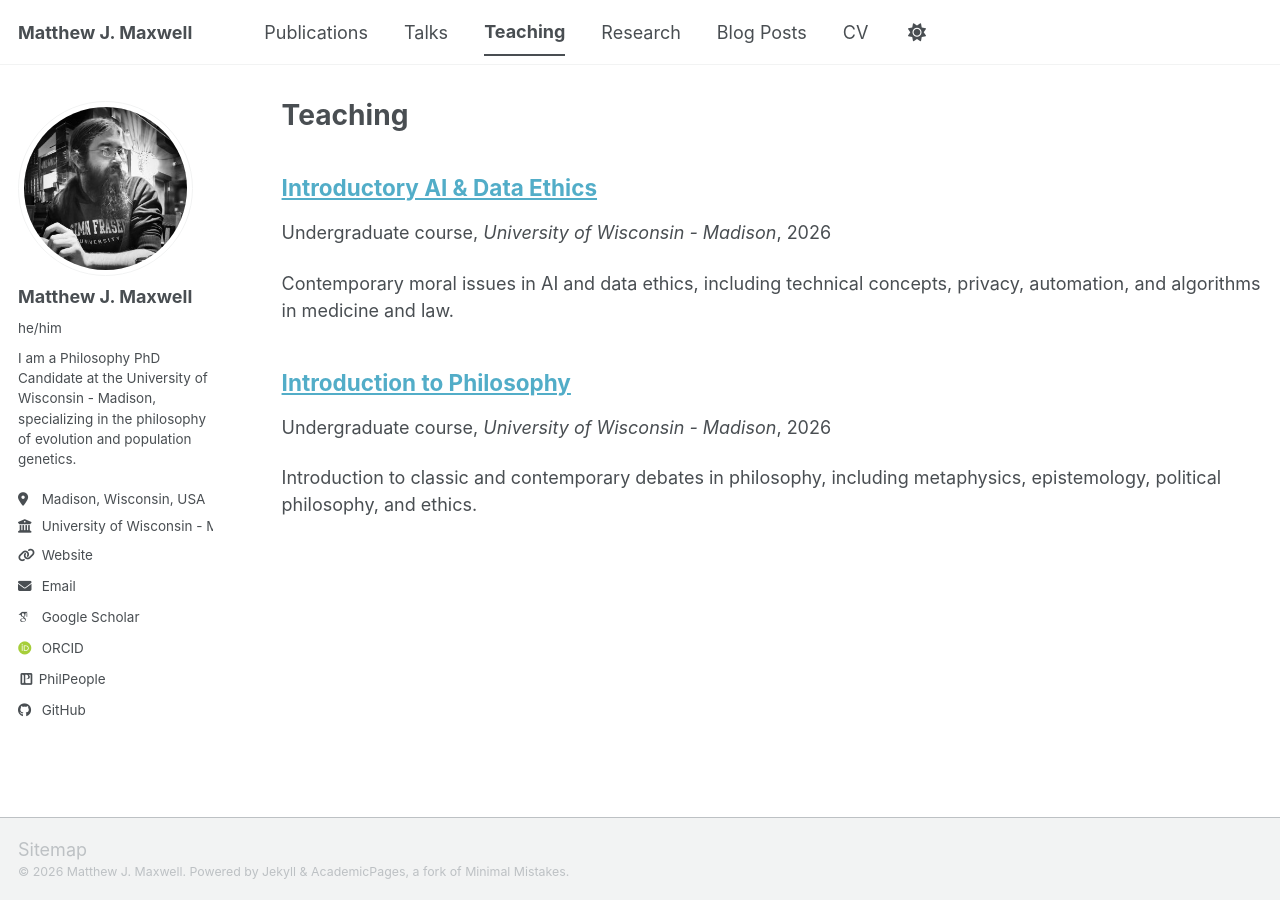
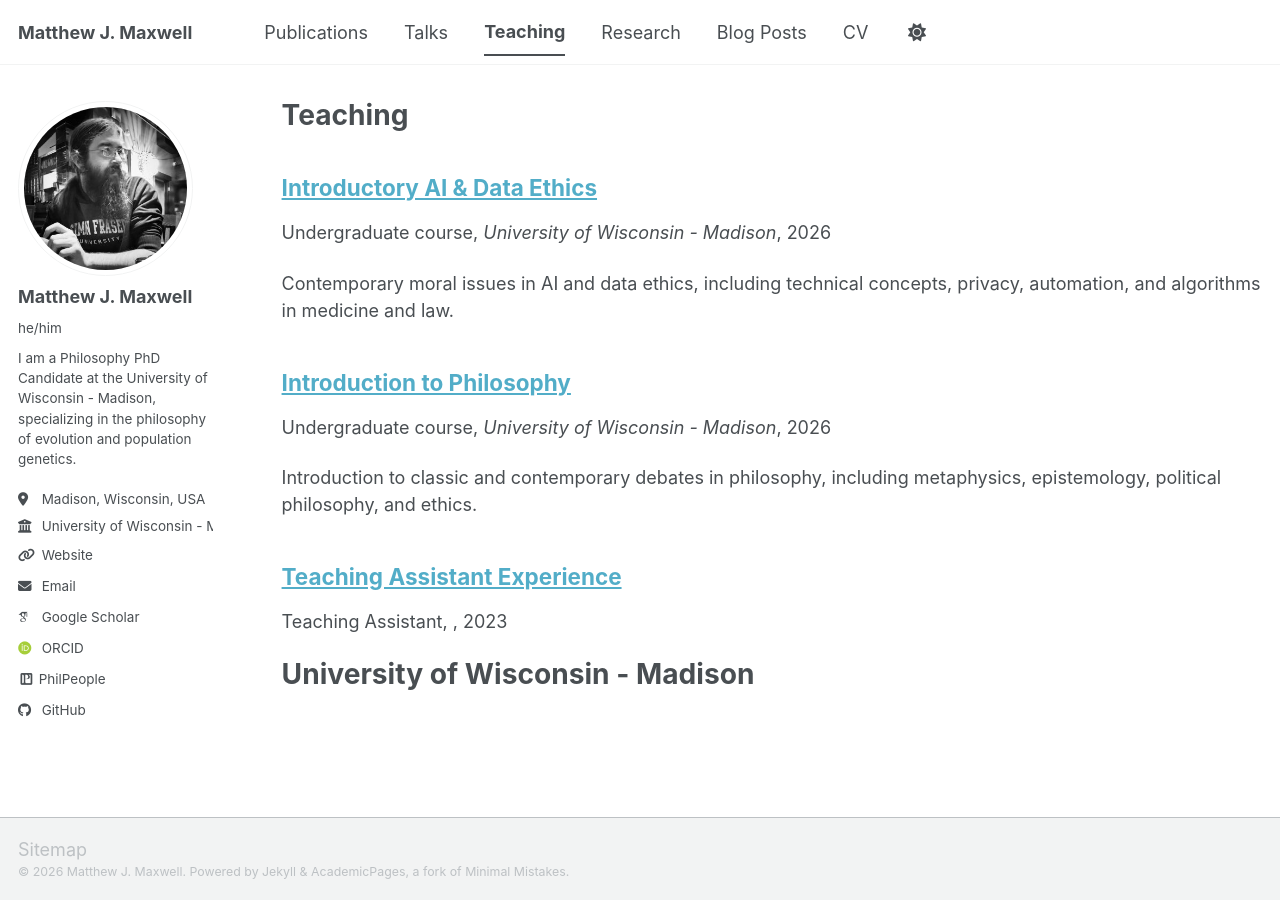
Before and after one commit to mattjmaxwell/mattjmaxwell.github.io, a Jekyll site: the page built from _pages/teaching.html, in a window 1280 px wide. Built offline with Jekyll 4.4.1, drawn with Linux system fonts in a browser that asks for light colours; some web fonts are replaced; a script bundle is joined from its source files by our own code; library files that are not in the unit come from our copies; a file with an impossible date is left out.

Commit message:
Update TAing.md

```diff
--- a/_teaching/TAing.md
+++ b/_teaching/TAing.md
@@ -3,7 +3,7 @@ title: "Teaching Assistant Experience"
 collection: teaching
 type: "Teaching Assistant"
 permalink: /teaching/TAing
-date: N/A
+date: 2023-01-01
 ---
 
 # University of Wisconsin - Madison
```
